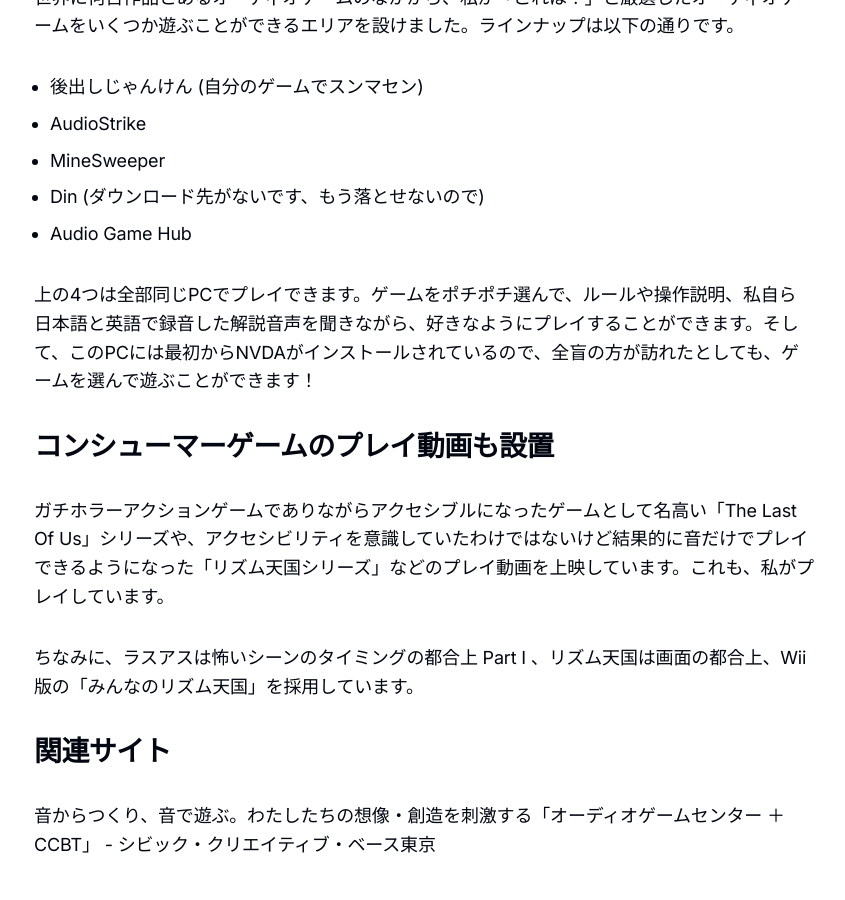
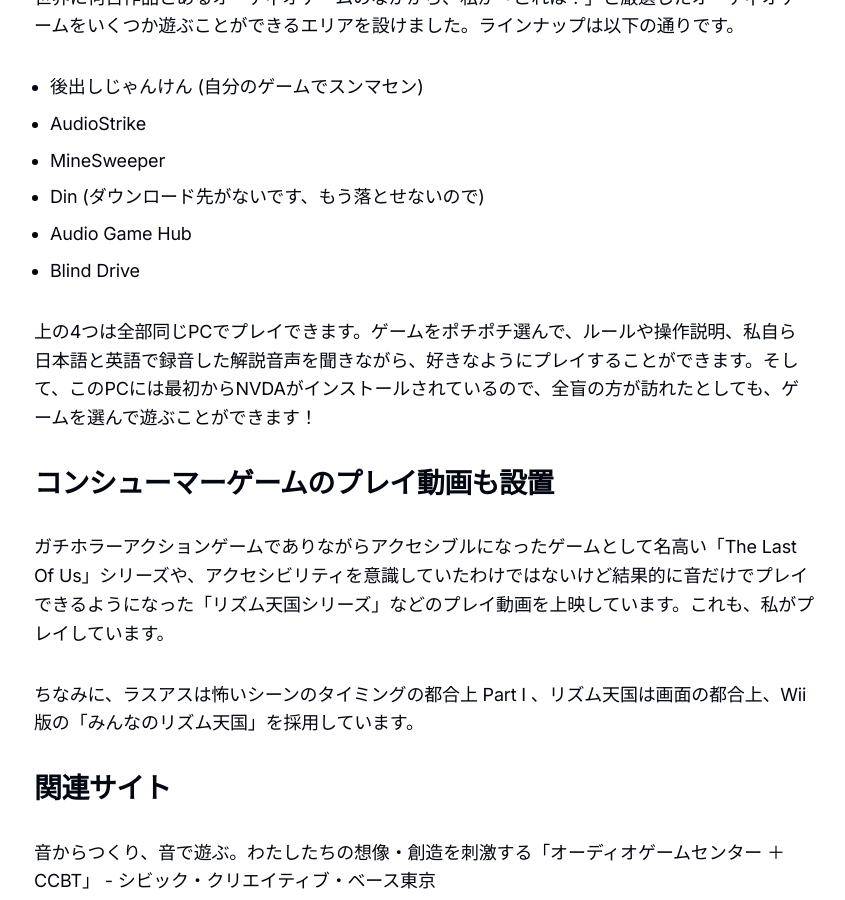
Before and after one commit to yncat/lp, a Jekyll site: the page built from _projects/2024-07-13-ccbt.md, in a window 1280 px wide and 900 px high, scrolled down 2289 px. Shown: the whole window, without its empty margins (216-1061 px from the left). Built offline with Jekyll 4.4.1, drawn with Linux system fonts in a browser that asks for light colours.

Commit message:
Fix: Blind Drive was missing

```diff
--- a/_projects/2024-07-13-ccbt.md
+++ b/_projects/2024-07-13-ccbt.md
@@ -30,6 +30,7 @@
 - [MineSweeper](https://hirotaka2014.sakura.ne.jp/mh0406/game/mine-hsp.zip)
 - Din (ダウンロード先がないです、もう落とせないので)
 - [Audio Game Hub](https://audiogamehub.com/)
+- [Blind Drive](https://store.steampowered.com/app/1300600/Blind_Drive/?l=japanese)
 
 上の4つは全部同じPCでプレイできます。ゲームをポチポチ選んで、ルールや操作説明、私自ら日本語と英語で録音した解説音声を聞きながら、好きなようにプレイすることができます。そして、このPCには最初からNVDAがインストールされているので、全盲の方が訪れたとしても、ゲームを選んで遊ぶことができます！
 
```
